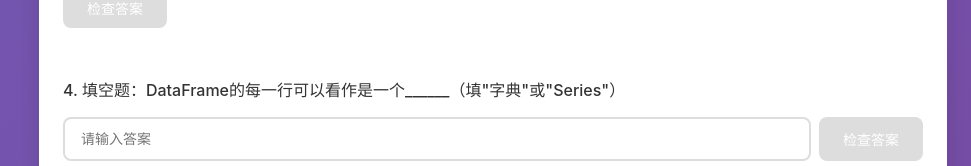
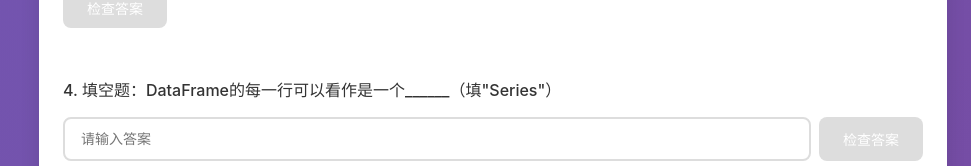
Before and after one commit to jvjv001/zhm1, a React (Vite) app: page / in a window 1280 px wide. Shown: the part 6444-6610 px from the top of the page, without its empty margins (309-1280 px from the left). Built offline with nearby package versions, Linux system fonts and the light colour scheme.

Commit message:
修改第4题答案为Series

```diff
--- a/src/data/courseContent.js
+++ b/src/data/courseContent.js
@@ -249,9 +249,9 @@ print(df.loc[:, ['产品', '销量']])`,
       },
       {
         id: 'q4',
-        text: '填空题：DataFrame的每一行可以看作是一个______（填"字典"或"Series"）',
-        correct: '字典',
-        explanation: 'DataFrame的每行数据在访问时返回的是一个字典-like的对象，包含该行的所有列名和对应值。'
+        text: '填空题：DataFrame的每一行可以看作是一个______（填"Series"）',
+        correct: 'Series',
+        explanation: 'DataFrame的每一行在访问时返回的是一个Series对象，包含该行的所有列名和对应值。'
       },
       {
         id: 'q5',
```
